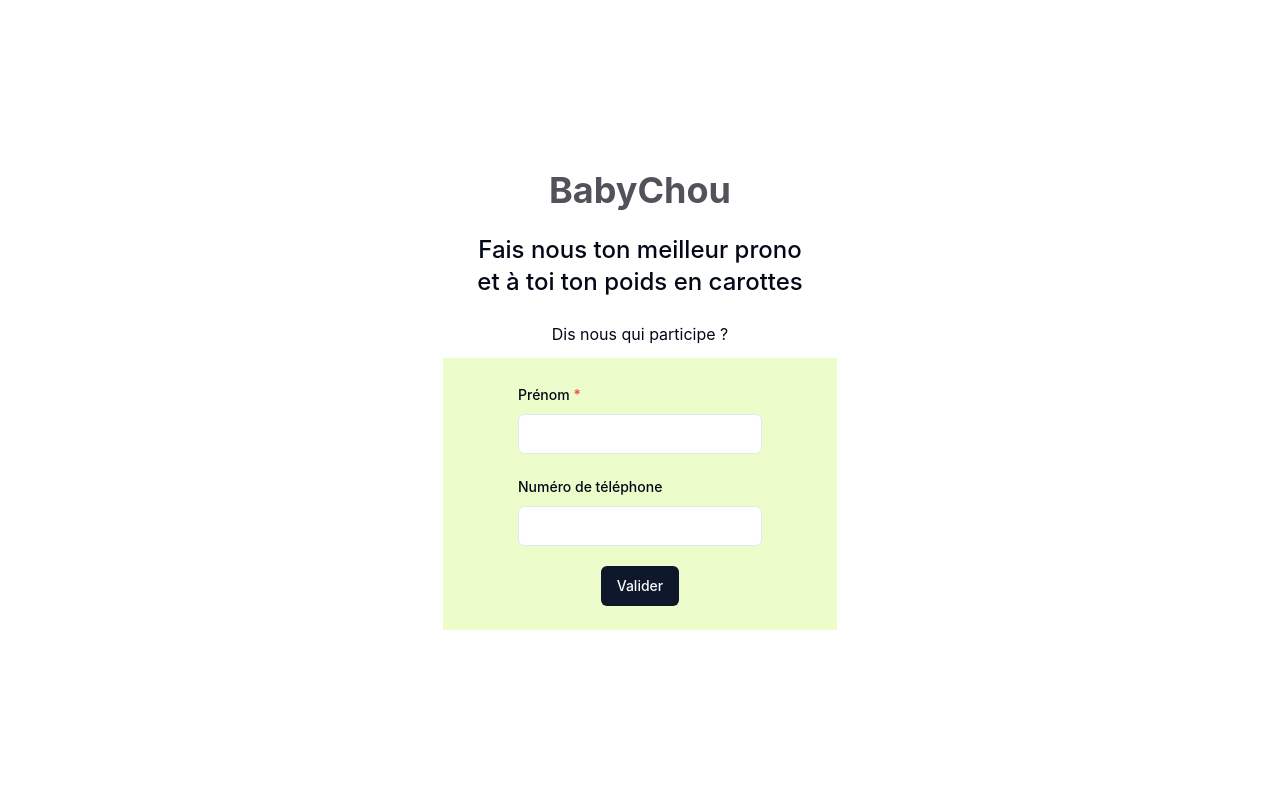
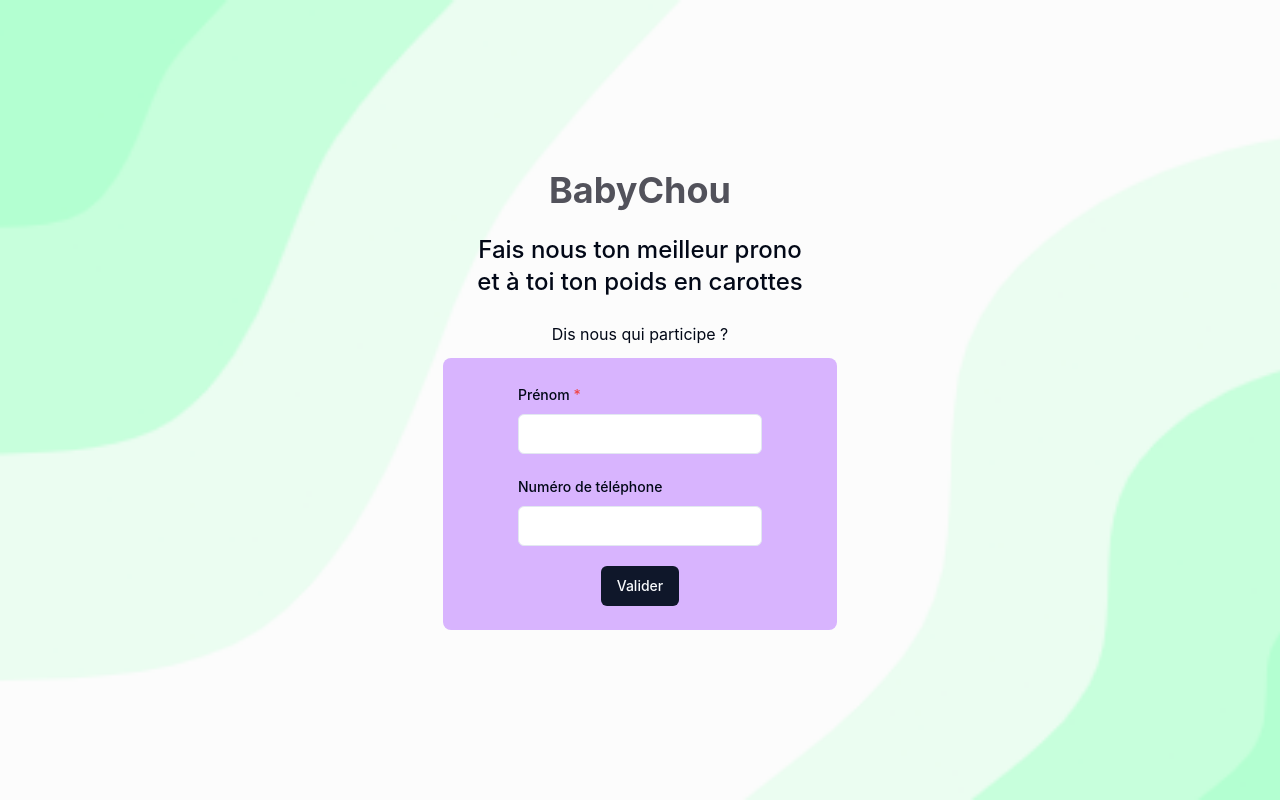
Before and after one commit to DoubleLama/baby, a React (Vite) app: page / in a window 1280 px wide. Built offline with nearby package versions, Linux system fonts and the light colour scheme.

Commit message:
add supabase and style

```diff
--- a/package.json
+++ b/package.json
@@ -21,6 +21,7 @@
     "@radix-ui/react-slot": "^1.0.2",
     "@radix-ui/react-switch": "^1.0.3",
     "@radix-ui/react-toggle": "^1.0.3",
+    "@supabase/supabase-js": "^2.36.0",
     "class-variance-authority": "^0.7.0",
     "clsx": "^2.0.0",
     "date-fns": "^2.30.0",
@@ -29,6 +30,7 @@
     "react-day-picker": "^8.8.2",
     "react-dom": "^18.2.0",
     "react-hook-form": "^7.46.2",
+    "react-toastify": "^9.1.3",
     "tailwind-merge": "^1.14.0",
     "tailwindcss-animate": "^1.0.7",
     "validator": "^13.11.0",
--- a/src/App.tsx
+++ b/src/App.tsx
@@ -1,12 +1,7 @@
 import BabyForm from "@/components/baby-form.tsx";
 import {useState} from "react";
 import UserForm from "@/components/user-form.tsx";
-import {UserFormData} from "../typings";
-
-const defaultUser: UserFormData = {
-  name: '',
-  phoneNumber: ''
-}
+import {defaultUser} from "@/tools.ts";
 
 const App = () => {
   const [user, setUser] = useState(defaultUser)
--- a/src/components/baby-form.tsx
+++ b/src/components/baby-form.tsx
@@ -1,20 +1,47 @@
-import AutoForm, {AutoFormInputComponentProps, AutoFormSubmit} from "@/components/auto-form.tsx";
+import {AutoFormInputComponentProps} from "@/components/auto-form.tsx";
 import {FormControl, FormItem, FormLabel} from "@/components/ui/form.tsx";
 import {Switch} from "@/components/ui/switch.tsx";
 import {BabyFormData, BabyFormProps, FullFormData} from "../../typings";
+import Form from "@/components/form.tsx";
 import {babySchema} from "@/components/schema.ts";
+import {supabase} from "@/supabase.ts";
+import {formatDate} from "@/tools.ts";
 
 const BabyForm = ({user}: BabyFormProps) => {
-  const handleSubmit = (data: BabyFormData) => {
+  const handleSubmit = async (data: BabyFormData) => {
     const gender = data.gender ? 'Fille' : 'Garçon'
-    const newData: FullFormData = {...data, ...user, gender}
-    console.log(newData)
+    const formattedDate = formatDate(data.dateOfBirth);
+    const newData: FullFormData = {
+      ...data,
+      dateOfBirth: formattedDate,
+      gender,
+      user: {
+        name: user.name,
+        phoneNumber: user.phoneNumber
+      }
+    };
+    if (user.exist && user.id) {
+      const {error: updateError} = await supabase
+        .from('baby_form')
+        .update(newData)
+        .eq('id', user.id);
+      if (updateError) {
+        console.error('Erreur lors de la mise à jour des données:', updateError);
+        return;
+      }
+    } else {
+      const {error: insertError} = await supabase
+        .from('baby_form')
+        .insert([newData]);
+      if (insertError) {
+        console.error('Erreur lors de l\'insertion des données:', insertError);
+        return;
+      }
+    }
+    console.log('Données enregistrées avec succès');
   }
 
-  return (
-    <AutoForm className={'baby-form flex flex-col items-center bg-lime-100 p-6'} onSubmit={handleSubmit}
-              formSchema={babySchema}
-              fieldConfig={{
+  const fieldConfig = {
     name: {
       inputProps: {
         type: 'text',
@@ -74,9 +101,10 @@ const BabyForm = ({user}: BabyFormProps) => {
         </>
       ),
     }
-              }}>
-      <AutoFormSubmit>Valider</AutoFormSubmit>
-    </AutoForm>
+  }
+
+  return (
+    <Form fieldConfig={fieldConfig} handleSubmit={handleSubmit} formSchema={babySchema}/>
   )
 }
 
--- /dev/null
+++ b/src/components/form.tsx
@@ -0,0 +1,14 @@
+import AutoForm, {AutoFormSubmit} from "@/components/auto-form.tsx";
+import {FormProps} from "../../typings";
+
+const Form = ({fieldConfig = null, handleSubmit, formSchema}: FormProps) => {
+  return (
+    <AutoForm className={'baby-form flex flex-col items-center bg-purple-300 p-6 rounded-lg'} onSubmit={handleSubmit}
+              formSchema={formSchema}
+              fieldConfig={fieldConfig}>
+      <AutoFormSubmit>Valider</AutoFormSubmit>
+    </AutoForm>
+  )
+}
+
+export default Form
--- a/src/components/user-form.tsx
+++ b/src/components/user-form.tsx
@@ -1,17 +1,27 @@
-import AutoForm, {AutoFormSubmit} from "@/components/auto-form.tsx";
 import {UserFormData, UserFormProps} from "../../typings";
 import {userSchema} from "@/components/schema.ts";
+import Form from "@/components/form.tsx";
+import {checkUserExists, defaultUser} from "@/tools.ts";
 
 const UserForm = ({setUser}: UserFormProps) => {
-  const handleSubmit = (data: UserFormData) => {
-    setUser(data)
+  const handleSubmit = async (userData: UserFormData) => {
+    const userExists = await checkUserExists(userData.phoneNumber);
+    if (userExists) {
+      const shouldReplace = window.confirm("Tu as déjà donné ton prono.\n Tu veux le remplacer ?");
+      if (shouldReplace) {
+        const {exist, id} = userExists;
+        setUser({...userData, exist, id});
+      } else {
+        setUser(defaultUser);
+      }
+    } else {
+      setUser({...userData, exist: false});
+    }
   }
 
+
   return (
-    <AutoForm className={'baby-form flex flex-col items-center bg-lime-100 p-6'} onSubmit={handleSubmit}
-              formSchema={userSchema}>
-      <AutoFormSubmit>Valider</AutoFormSubmit>
-    </AutoForm>
+    <Form handleSubmit={handleSubmit} formSchema={userSchema}/>
   )
 }
 
--- a/src/index.css
+++ b/src/index.css
@@ -83,6 +83,9 @@
         min-height: 100vh;
         min-width: 320px;
         width: 100%;
+        background-image: url('src/assets/background-scene.png');
+        background-repeat: no-repeat;
+        background-size: cover;
     }
 
     .gender-btn {
--- /dev/null
+++ b/src/supabase.ts
@@ -0,0 +1,5 @@
+import {createClient} from "@supabase/supabase-js";
+
+const supabaseUrl = 'https://qpxptcdeminiebrxkqmr.supabase.co'
+const supabaseKey = 'eyJhbGciOiJIUzI1NiIsInR5cCI6IkpXVCJ9.eyJpc3MiOiJzdXBhYmFzZSIsInJlZiI6InFweHB0Y2RlbWluaWVicnhrcW1yIiwicm9sZSI6ImFub24iLCJpYXQiOjE2OTU4OTI0NDIsImV4cCI6MjAxMTQ2ODQ0Mn0.zObCECEpOebbBuejyXSlypnkGUuXUC37w3hHkaC7ugc'
+export const supabase = createClient(supabaseUrl, supabaseKey)
--- /dev/null
+++ b/src/tools.ts
@@ -0,0 +1,28 @@
+import {supabase} from "@/supabase.ts";
+import {UserFormData} from "../typings";
+
+export const formatDate = (date: Date): string => {
+  const day = String(date.getDate()).padStart(2, '0');
+  const month = String(date.getMonth() + 1).padStart(2, '0');
+  const year = date.getFullYear();
+  return `${day}-${month}-${year}`;
+}
+
+export const checkUserExists = async (phoneNumber: string) => {
+  const {data, error} = await supabase
+    .from('baby_form')
+    .select('*')
+    .eq('user->>phoneNumber', phoneNumber);
+
+  if (error) {
+    console.error("Erreur lors de la vérification de l'utilisateur:", error);
+    return false;
+  }
+
+  return data && data.length > 0 ? {exist: true, id: data[0].id} : false;
+}
+export const defaultUser: UserFormData = {
+  name: '',
+  phoneNumber: '',
+  exist: false
+}
```
Also changed, not shown: typings.d.ts (+17 -2 lines), src/assets/background-scene.png (added), 1 other file (tests, documents, lock files or other folders). Lines whose indentation alone changed are shown as unchanged.
